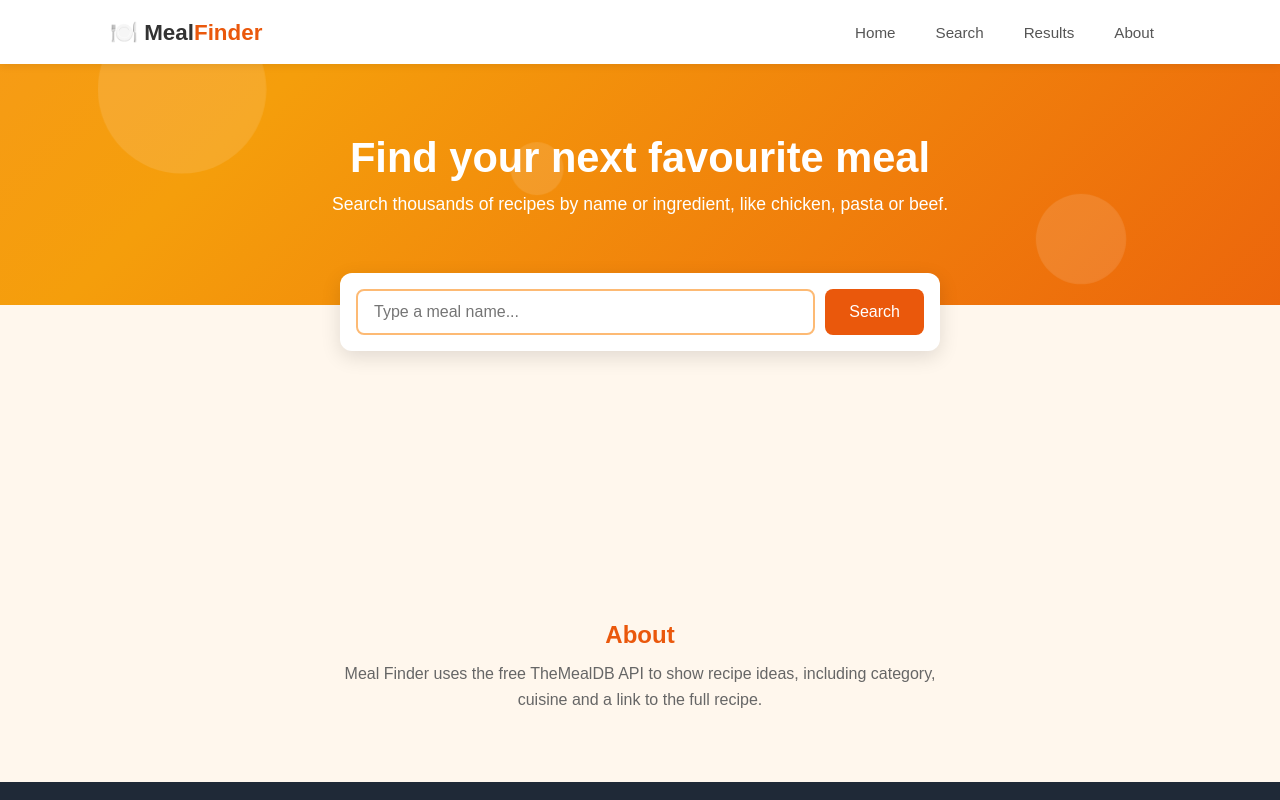
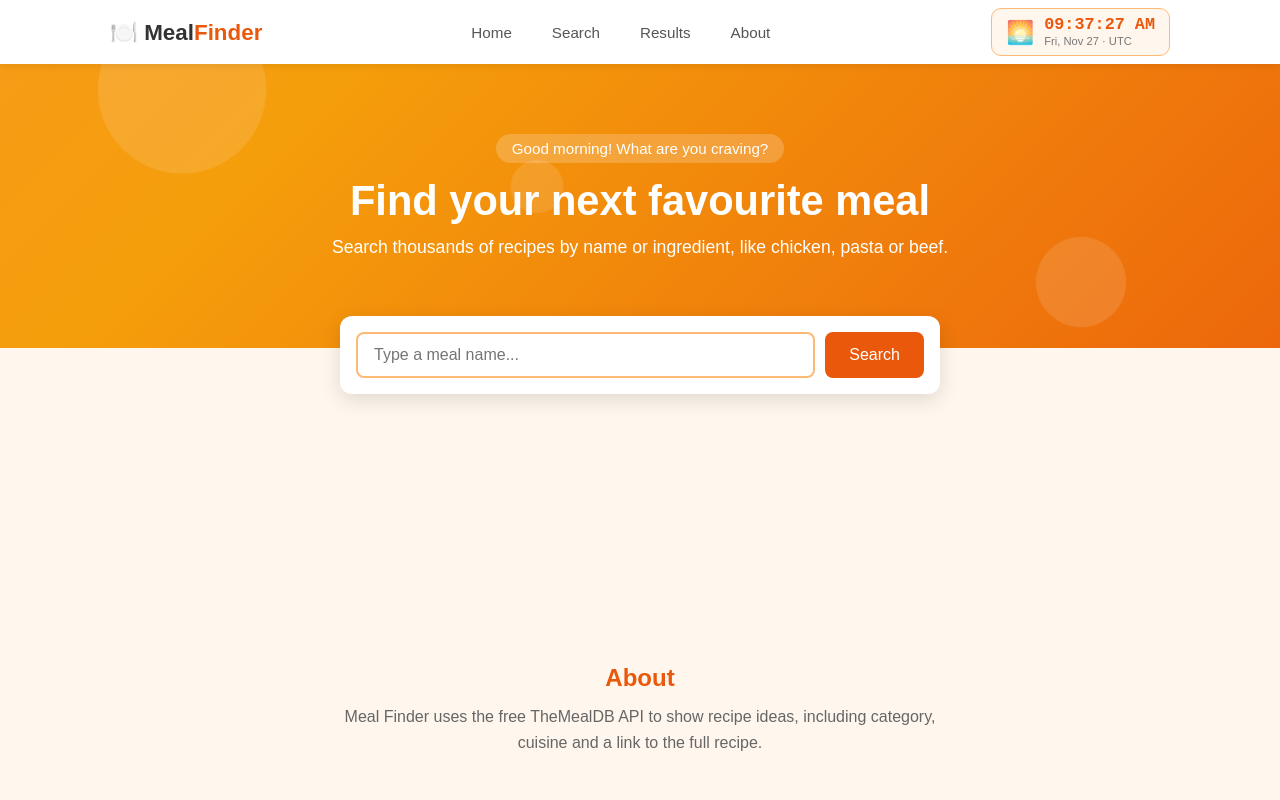
Before and after one commit to Akmam-Nirjhor/MIS_455_2030514_Akmam_Nirjhor, a plain HTML site: page index.html in a window 1280 px wide. Shown: the top 800 px of the page. Drawn offline with Linux system fonts and the light colour scheme.

Commit message:
Add smart clock and time-based greeting
Show local time, date and timezone in the navbar, with a greeting in the hero that changes through the day.

```diff
--- a/index.html
+++ b/index.html
@@ -11,14 +11,22 @@
     <div class="nav-inner">
       <a href="#home" class="brand">🍽️ Meal<span>Finder</span></a>
 
-      <button class="nav-toggle" id="navToggle" aria-label="Toggle navigation" aria-expanded="false">☰</button>
-
       <ul class="nav-links" id="navLinks">
         <li><a href="#home">Home</a></li>
         <li><a href="#search">Search</a></li>
         <li><a href="#results-section">Results</a></li>
         <li><a href="#about">About</a></li>
       </ul>
+
+      <div class="smart-clock" id="smartClock" title="Your local time">
+        <span class="clock-icon" id="clockIcon">🕐</span>
+        <div class="clock-text">
+          <span class="clock-time" id="clockTime">--:--:--</span>
+          <span class="clock-date" id="clockDate"></span>
+        </div>
+      </div>
+
+      <button class="nav-toggle" id="navToggle" aria-label="Toggle navigation" aria-expanded="false">☰</button>
     </div>
   </nav>
 
@@ -26,6 +34,7 @@
     <span class="shape shape-1"></span>
     <span class="shape shape-2"></span>
     <span class="shape shape-3"></span>
+    <span class="greeting" id="greeting"></span>
     <h1>Find your next favourite meal</h1>
     <p>Search thousands of recipes by name or ingredient, like chicken, pasta or beef.</p>
   </header>
--- a/meal-finder/style.css
+++ b/meal-finder/style.css
@@ -339,6 +339,53 @@ main {
   padding: 16px 20px;
 }
 
+/* Smart clock */
+.smart-clock {
+  display: flex;
+  align-items: center;
+  gap: 10px;
+  padding: 6px 14px;
+  margin-left: 12px;
+  background: #fff7ed;
+  border: 1px solid #fdba74;
+  border-radius: 10px;
+}
+
+.clock-icon {
+  font-size: 1.4rem;
+}
+
+.clock-text {
+  display: flex;
+  flex-direction: column;
+  line-height: 1.2;
+}
+
+.clock-time {
+  font-family: "Courier New", monospace;
+  font-size: 1.05rem;
+  font-weight: bold;
+  color: #ea580c;
+  font-variant-numeric: tabular-nums;
+}
+
+.clock-date {
+  font-size: 0.7rem;
+  color: #777;
+  white-space: nowrap;
+}
+
+.greeting {
+  position: relative;
+  display: inline-block;
+  margin-bottom: 14px;
+  padding: 6px 16px;
+  font-size: 0.95rem;
+  background: rgba(255, 255, 255, 0.2);
+  border-radius: 20px;
+  animation: fadeUp 0.8s ease both;
+}
+
 /* Animations */
 .shape {
   position: absolute;
@@ -459,4 +506,14 @@ main {
   .hero h1 {
     font-size: 2rem;
   }
+
+  .smart-clock {
+    margin-left: auto;
+    margin-right: 10px;
+    padding: 4px 10px;
+  }
+
+  .clock-date {
+    display: none;
+  }
 }
--- a/script.js
+++ b/script.js
@@ -80,6 +80,53 @@ navLinks.addEventListener("click", function () {
   navToggle.setAttribute("aria-expanded", false);
 });
 
+// Smart clock: shows the visitor's local time, date and timezone
+var clockTime = document.getElementById("clockTime");
+var clockDate = document.getElementById("clockDate");
+var clockIcon = document.getElementById("clockIcon");
+var greeting = document.getElementById("greeting");
+
+function updateClock() {
+  var now = new Date();
+
+  clockTime.textContent = now.toLocaleTimeString([], {
+    hour: "2-digit",
+    minute: "2-digit",
+    second: "2-digit"
+  });
+
+  var dateText = now.toLocaleDateString([], {
+    weekday: "short",
+    month: "short",
+    day: "numeric"
+  });
+
+  var zone = Intl.DateTimeFormat().resolvedOptions().timeZone;
+  clockDate.textContent = dateText + " · " + zone.replace("_", " ");
+
+  // Greeting and icon change with the time of day
+  var hour = now.getHours();
+  var text = "Good evening";
+  var icon = "🌙";
+
+  if (hour >= 5 && hour < 12) {
+    text = "Good morning";
+    icon = "🌅";
+  } else if (hour >= 12 && hour < 17) {
+    text = "Good afternoon";
+    icon = "☀️";
+  } else if (hour >= 17 && hour < 21) {
+    text = "Good evening";
+    icon = "🌇";
+  }
+
+  clockIcon.textContent = icon;
+  greeting.textContent = text + "! What are you craving?";
+}
+
+updateClock();
+setInterval(updateClock, 1000);
+
 // Navbar shadow/shrink when scrolling
 var navbar = document.querySelector(".navbar");
 
--- a/style.css
+++ b/style.css
@@ -339,6 +339,53 @@ main {
   padding: 16px 20px;
 }
 
+/* Smart clock */
+.smart-clock {
+  display: flex;
+  align-items: center;
+  gap: 10px;
+  padding: 6px 14px;
+  margin-left: 12px;
+  background: #fff7ed;
+  border: 1px solid #fdba74;
+  border-radius: 10px;
+}
+
+.clock-icon {
+  font-size: 1.4rem;
+}
+
+.clock-text {
+  display: flex;
+  flex-direction: column;
+  line-height: 1.2;
+}
+
+.clock-time {
+  font-family: "Courier New", monospace;
+  font-size: 1.05rem;
+  font-weight: bold;
+  color: #ea580c;
+  font-variant-numeric: tabular-nums;
+}
+
+.clock-date {
+  font-size: 0.7rem;
+  color: #777;
+  white-space: nowrap;
+}
+
+.greeting {
+  position: relative;
+  display: inline-block;
+  margin-bottom: 14px;
+  padding: 6px 16px;
+  font-size: 0.95rem;
+  background: rgba(255, 255, 255, 0.2);
+  border-radius: 20px;
+  animation: fadeUp 0.8s ease both;
+}
+
 /* Animations */
 .shape {
   position: absolute;
@@ -459,4 +506,14 @@ main {
   .hero h1 {
     font-size: 2rem;
   }
+
+  .smart-clock {
+    margin-left: auto;
+    margin-right: 10px;
+    padding: 4px 10px;
+  }
+
+  .clock-date {
+    display: none;
+  }
 }
```
Also changed, not shown: meal-finder/index.html (+11 -2 lines), meal-finder/script.js (+47 -0 lines).
